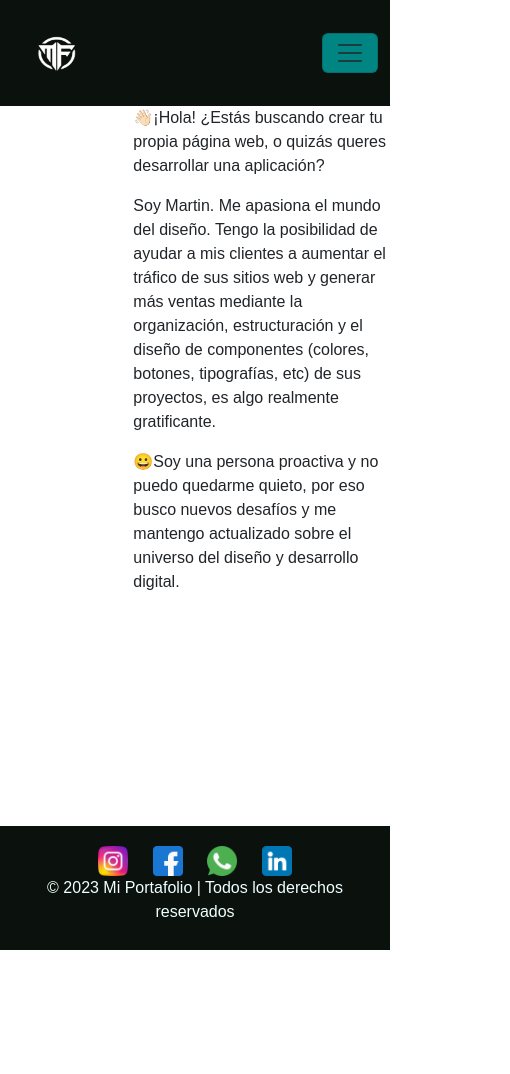
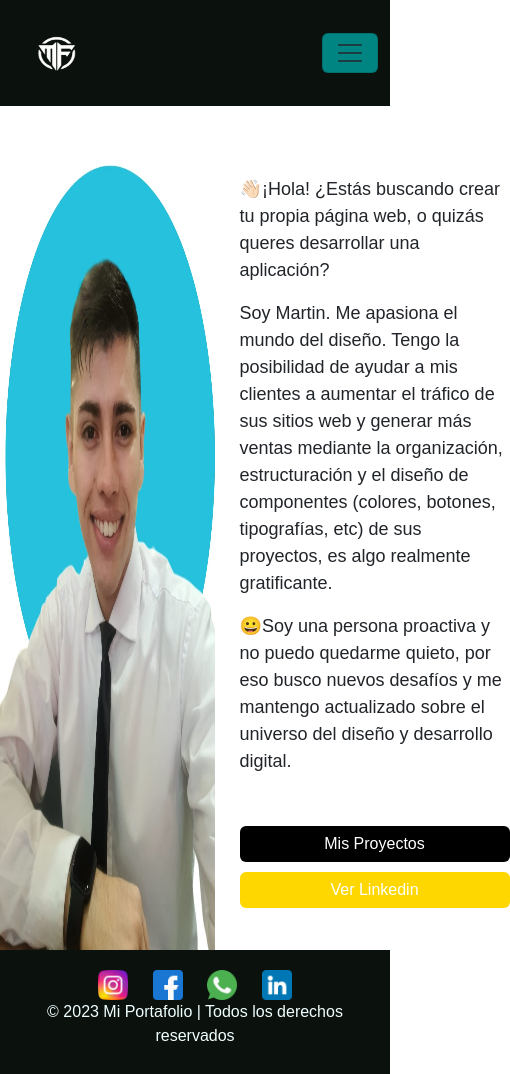
Before and after one commit to AugustoMartinFernandez/Portafolio-Web, a plain HTML site: page pages/sobremi.html in a window 390 px wide. Shown: the whole page, 510 px wide, since content can reach past the window. Before the commit the page ends 950 px from the top, so only its background shows below. Drawn offline with nearby package versions, Linux system fonts and the light colour scheme; a web font is replaced by a local one.

Commit message:
agrego grid a sobre mi, agrego styles, agrego tipografias

```diff
--- a/css/style.css
+++ b/css/style.css
@@ -6,13 +6,10 @@
 nav {
   background-color: #0b110d;
 }
-
 body {
   background-color: #FFFFFF;
   font-family: 'Mooli', sans-serif;
 }
-
-
 footer {
   text-align: center;
   padding: 10px;
@@ -47,7 +44,6 @@ a {
   list-style: none;
 }
 
-
 /* Pagina Proyectos */
 .navbar-nav {
   display: flex;
@@ -71,15 +67,12 @@ a {
   color: #E8E8E8;
 }
 
-
-
 .card {
   box-shadow: 0 4px 6px rgba(0, 0, 0, 0.1);
   border-radius: 10px;
   background-color: #0b110d;
   color: #E8E8E8;
 }
-
 .card-img-top {
   margin-bottom: 3px;
   padding: 15px;
@@ -123,8 +116,6 @@ form {
   margin: 5px;
 }
 
-
-
 /* grid-Inicio  */
 
 #inicio-grilla {
@@ -165,41 +156,43 @@ form {
 
 
 /* Grid-Sobre Mi */
-#-sobre {
+#sobre- {
+
   display: grid;
   grid-template-areas:
 
-    "section  aside"
-    "section  aside"
-    "footer footer"
+    "main aside"
+    "main  aside"
+
   ;
-  grid-template-columns: 1fr 2fr;
-  grid-template-rows: 1fr 1fr;
-  column-gap: 5px;
+  grid-template-columns: 1fr 1fr;
+  grid-template-rows: 1fr;
+  column-gap: 25px;
   height: 100vh;
 }
 
-footer {
-  grid-area: footer;
-  position: relative;
+.container-main {
+ display: flex;
 }
 
-section {
-  grid-area: section;
-  font-family: "Poppins", sans-serif;
-  justify-self: start;
+.d-grid{
+  display: flex;
+}
+.aside-sobre {
+ display: flex;
+ flex-direction: column;
+ align-items: center;
+ justify-content: flex-start;
+ flex-wrap: wrap;
+ margin-top: 70px;
+}
+.texto-p {
+  font-size: large;
+}
+.div-img {
+  display: flex;
 }
 
-section img {
-  grid-area: img;
-  max-height: 600px;
-  max-width: 900px;
-  align-self: start;
-}
-
-nav {
-  grid-area: nav;
-}
 
 
 /* Estilos para cambiar color en hover */
@@ -228,17 +221,10 @@ nav {
     ;
     grid-template-columns: 1fr;
     grid-template-rows: 1fr 1fr;
-    height: 100vh;
+    height: 105vh;
 
   }
 
-  .h1 {
-    font-size: 2.5rem;
-
-  }
-  .h2 {
-    font-size: 1.5rem;
-  }
 
   .titulo-inicio {
     display: flex;
@@ -247,8 +233,8 @@ nav {
     align-content: center;
     justify-content: center;
     align-items: center;
-    margin: 50px;
-    margin-top: 50px;
+    margin: 35px;
+    margin-top: 30px;
   }
   .inicio-foto {
     display: flex;
--- a/pages/sobremi.html
+++ b/pages/sobremi.html
@@ -4,6 +4,10 @@
 <head>
   <meta charset="UTF-8" />
   <meta name="viewport" content="width=device-width, initial-scale=1.0" />
+
+  <link rel="preconnect" href="https://fonts.googleapis.com">
+  <link rel="preconnect" href="https://fonts.gstatic.com" crossorigin>
+  <link href="https://fonts.googleapis.com/css2?family=Mooli&display=swap" rel="stylesheet">
 
   <link rel="apple-touch-icon" sizes="180x180" href="/apple-touch-icon.png">
   <link rel="icon" type="image/png" sizes="32x32" href="/favicon-32x32.png">
@@ -18,8 +22,9 @@
 </head>
 
 <body>
+
   <header>
-    <nav class="navbar navbar-expand-lg ">
+    <nav class="navbar navbar-expand-lg " style="  font-family: 'Mooli', sans-serif; font-size: 2.5 rem;">
       <div class="container-fluid">
         <a class="navbar-brand" href="#">
           <img src="../images/logodw.png" alt="Bootstrap" width="90" height="80">
@@ -42,16 +47,27 @@
       </div>
     </nav>
   </header>
-  <div id="-sobre">
-    <section>
-      <img src="../images/yo.jpg" alt="" />
-    </section>
 
-    <aside class="aside">
-    <p class="texto">👋🏻¡Hola! ¿Estás buscando crear tu propia página web, o quizás queres desarrollar una aplicación?</p>
-    <p class="texto">Soy Martin. Me apasiona el mundo del diseño. Tengo la posibilidad de ayudar a mis clientes a aumentar el tráfico de sus sitios web y generar más ventas mediante la organización, estructuración y el diseño de componentes (colores, botones, tipografías, etc) de sus proyectos, es algo realmente gratificante.</p>
-    <p class="texto">😀Soy una persona proactiva y no puedo quedarme quieto, por eso busco nuevos desafíos y me mantengo actualizado sobre el universo del diseño y desarrollo digital.</p>
-    </aside>
+   <div id="sobre-">
+    <main class="container-main">
+        <div class="div-img">
+          <img src="../images/fotoindex.jpg" alt="fotoindex" style="height: 100vh; width: 55vw;">
+        </div>
+    </main>
+        <aside class="aside-sobre">
+        <p class="texto-p">👋🏻¡Hola! ¿Estás buscando crear tu propia página web, o quizás queres desarrollar una aplicación?</p>
+        <p class="texto-p">Soy Martin. Me apasiona el mundo del diseño. Tengo la posibilidad de ayudar a mis clientes a aumentar el tráfico de sus sitios web y generar más ventas mediante la organización, estructuración y el diseño de componentes (colores, botones, tipografías, etc) de sus proyectos, es algo realmente gratificante.</p>
+        <p class="texto-p">😀Soy una persona proactiva y no puedo quedarme quieto, por eso busco nuevos desafíos y me mantengo actualizado sobre el universo del diseño y desarrollo digital.</p>
+
+        <div class="d-grid gap-2  boton" style="width: 270px; " >
+          <a href="./proyectos.html" class="btn btn-primary" role="button" style="background-color: black;">Mis Proyectos</a>
+        </div>
+        <div class="d-grid gap-  boton" style="width: 270px; padding-top: 10px;">
+          <a href="./proyectos.html" class="btn btn-primary" role="button" style="background-color: gold;">Ver Linkedin</a>
+        </div>
+        </aside>
+
+   </div>
 
     <footer>
       <div class="social-links">
@@ -70,6 +86,7 @@
       </div>
       <p>&copy; 2023 Mi Portafolio | Todos los derechos reservados</p>
     </footer>
+
   </div>
   <script src="https://cdn.jsdelivr.net/npm/bootstrap@5.3.1/dist/js/bootstrap.bundle.min.js"
     integrity="sha384-HwwvtgBNo3bZJJLYd8oVXjrBZt8cqVSpeBNS5n7C8IVInixGAoxmnlMuBnhbgrkm" crossorigin="anonymous">
```
Also changed, not shown: index.html (+1 -1 lines), pages/contacto.html (+4 -0 lines), pages/proyectos.html (+5 -0 lines), pages/servicios.html (+4 -0 lines).
